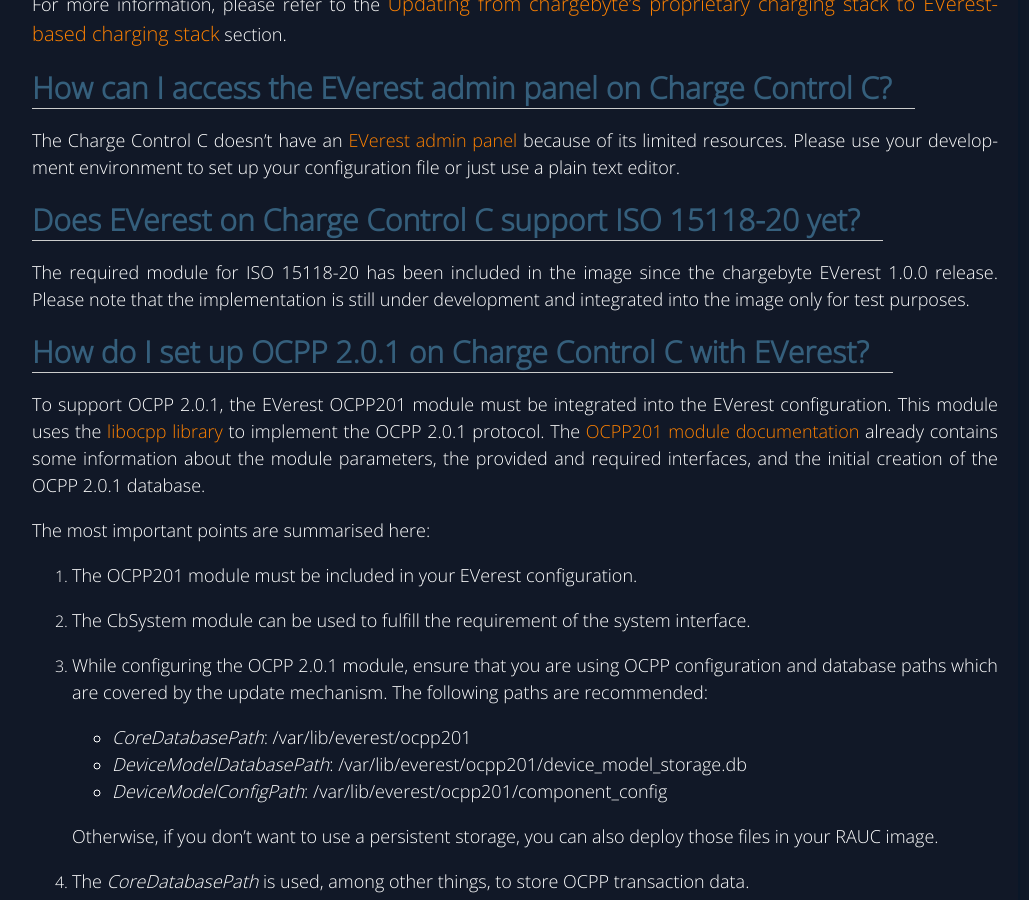
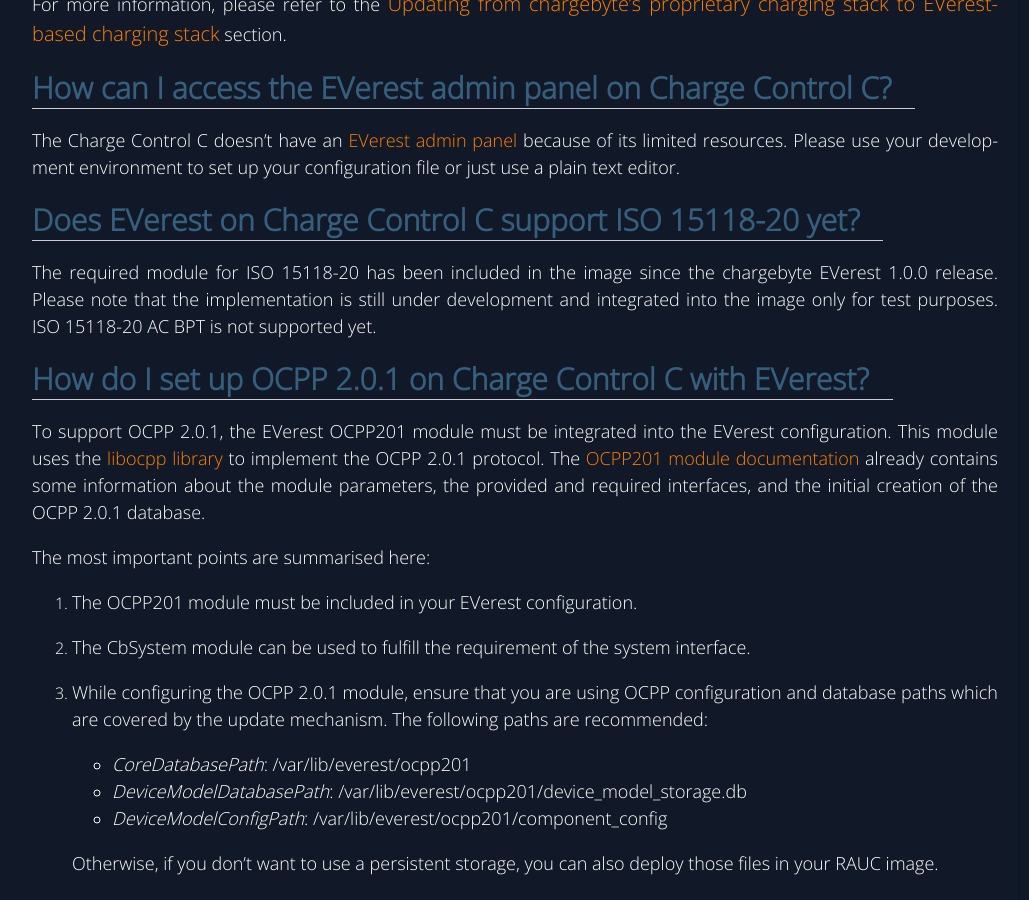
Before and after one commit to chargebyte/chargebyte-docs, a Sphinx documentation site: the page built from docs/source/troubleshooting.rst, in a window 1280 px wide and 900 px high, scrolled down 1381 px. Shown: the whole window, without its empty margins (218-1247 px from the left). Built offline with Sphinx 7.4.7, drawn with Linux system fonts in a browser that asks for light colours.

Commit message:
Add note on ISO 15118-20 AC BPT support status in troubleshooting section
Signed-off-by: Fabian Hartung <fabian.hartung@chargebyte.com>

```diff
--- a/docs/source/troubleshooting.rst
+++ b/docs/source/troubleshooting.rst
@@ -67,6 +67,7 @@
 
 The required module for ISO 15118-20 has been included in the image since the chargebyte EVerest 1.0.0 release.
 Please note that the implementation is still under development and integrated into the image only for test purposes.
+ISO 15118-20 AC BPT is not supported yet.
 
 
 How do I set up OCPP 2.0.1 on Charge Control C with EVerest?
```
